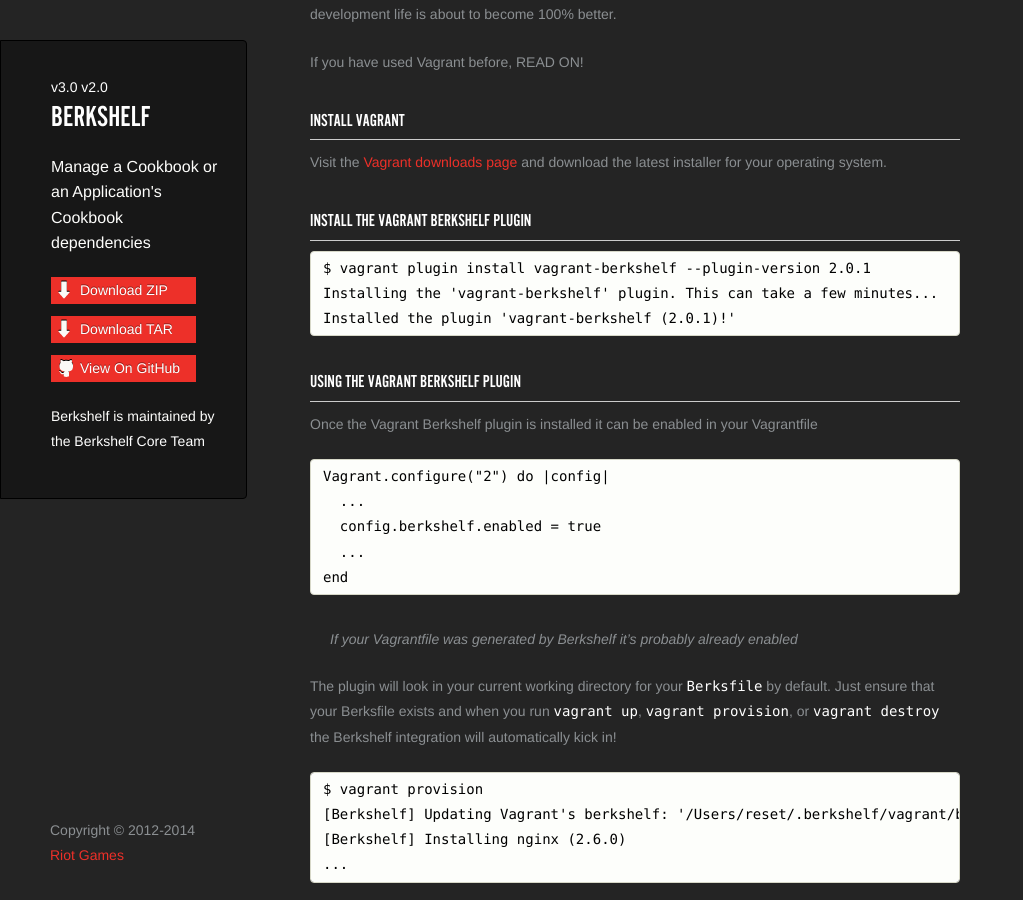
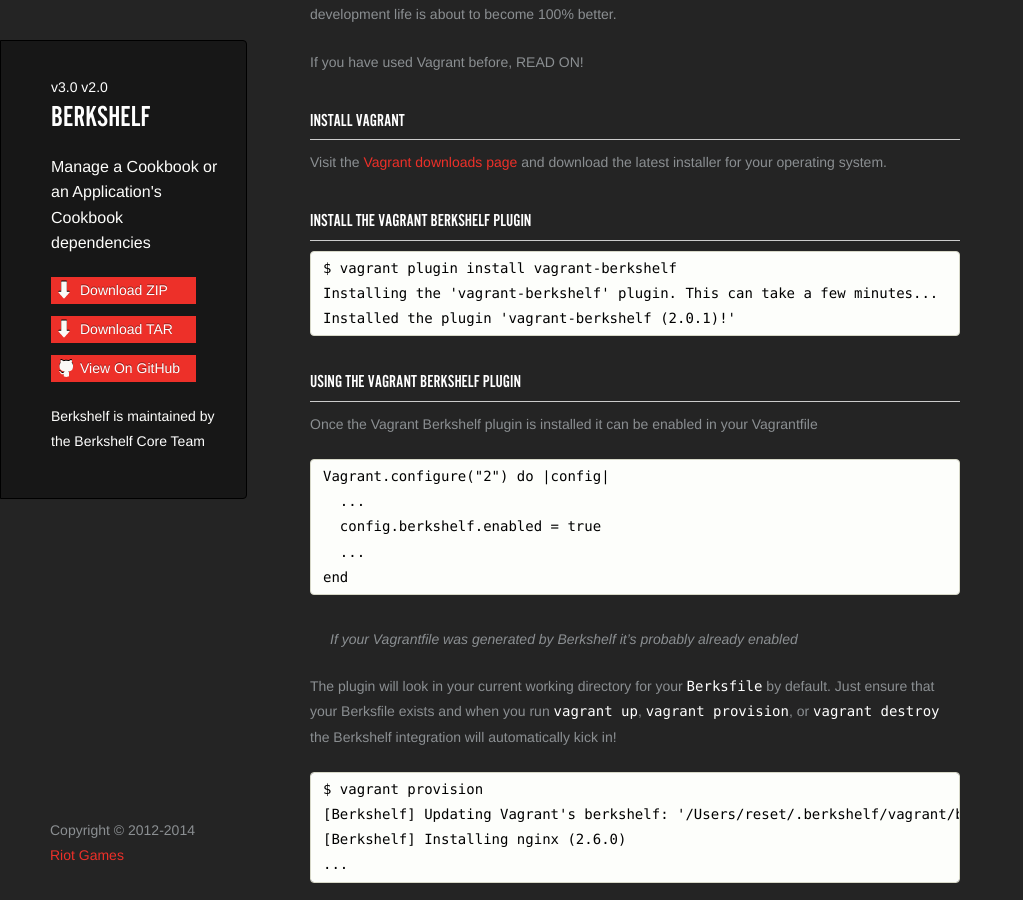
Before and after one commit to berkshelf/berkshelf, a Jekyll site: the page built from index.html, in a window 1280 px wide and 900 px high, scrolled down 4090 px. Shown: the whole window, without its empty margins (0-1023 px from the left). Built offline with Jekyll 4.4.1, drawn with Linux system fonts in a browser that asks for light colours.

Commit message:
fix installation command for vagrant-berkshelf

```diff
--- a/_includes/index.md
+++ b/_includes/index.md
@@ -131,7 +131,7 @@ Visit the [Vagrant downloads page](http://downloads.vagrantup.com/) and download
 
 ### Install the Vagrant Berkshelf plugin
 
-    $ vagrant plugin install vagrant-berkshelf --plugin-version 2.0.1
+    $ vagrant plugin install vagrant-berkshelf
     Installing the 'vagrant-berkshelf' plugin. This can take a few minutes...
     Installed the plugin 'vagrant-berkshelf (2.0.1)!'
 
```
